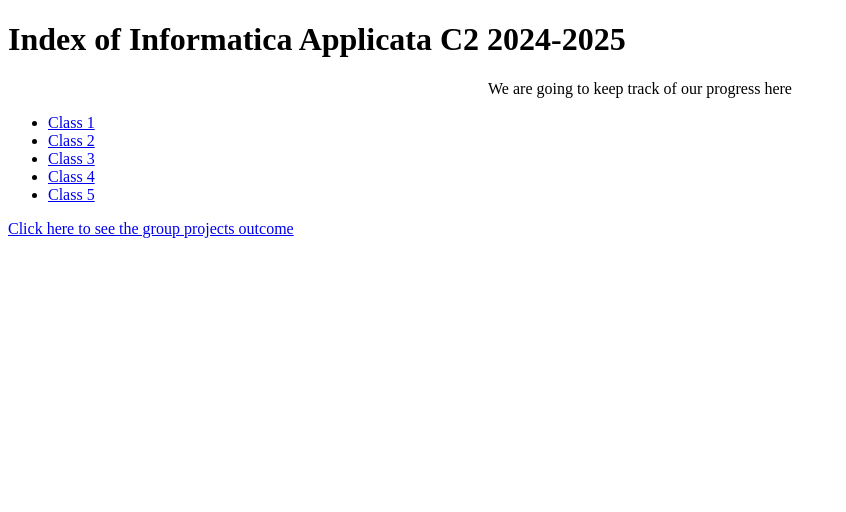
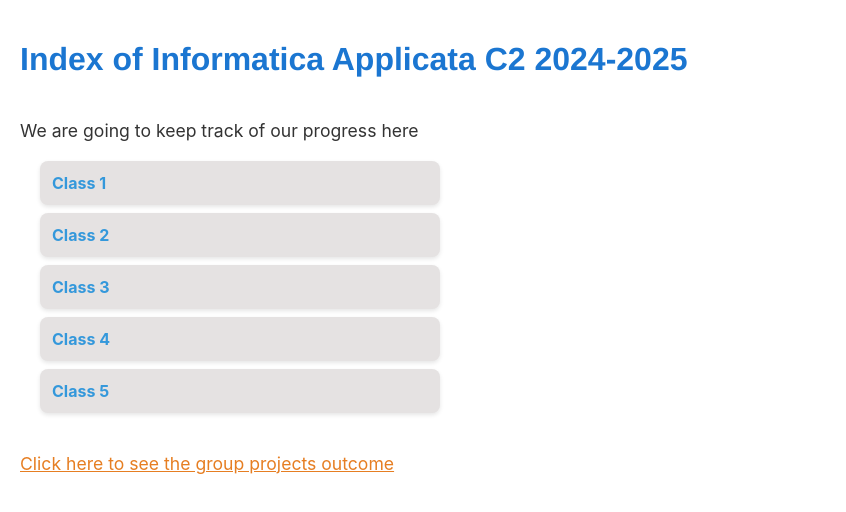
Before and after one commit to ViolaSbb/challenge-uno, a plain HTML site: page index/index.html in a window 1280 px wide. Shown: the whole page, without its empty margins (0-846 px from the left). Drawn offline with Linux system fonts and the light colour scheme.

Commit message:
Update index.html

```diff
--- a/index/index.html
+++ b/index/index.html
@@ -1,7 +1,7 @@
 <!--definiamo il tipo di pagina-->
 <!DOCTYPE html>
 <html lang="en">
-<!--La sezione head contiene tutte le informazioni utili per la gestione della pagina
+         <!--La sezione head contiene tutte le informazioni utili per la gestione della pagina
          • Titolo della pagina (visualizzabile nella barra del browser) ‹title›.‹/title›
          • Collegamento ai fogli di stile (vedremo dettagli in seguito) ‹link›.‹/link>
          • Metadati (cioè informazioni aggiuntive) <meta›...‹/meta>
@@ -9,6 +9,68 @@
          -->
 <head>
          <title> Index of Informatica Applicata Sezione C2 2025F2026 </title>
+         <style>
+                  body {
+                  margin: 0;
+                  padding: 0;
+                  font-family: Inter, Roboto, sans-serif;
+                  color: #333;
+                  text-align: left;
+                  }
+
+                  h1 {
+                  padding: 20px 20px;
+                  font-family: Helvetica, Arial, Roboto, sans-serif;
+                  color: #1b76d1;
+                  }
+
+                  p {
+                  margin: 20px 20px;
+                  font-size: 1.1em;
+                  }
+
+                  ul {
+                  list-style-type: none;
+                  padding: 0 20px;
+                  max-width: 400px;
+                  margin: 0 0 40px 20px;
+                  }
+
+                  ul li {
+                  background: #e5e2e2;
+                  margin: 8px 0;
+                  padding: 12px;
+                  border-radius: 8px;
+                  box-shadow: 0 2px 4px rgba(0,0,0,0.1);
+                  }
+
+                  ul li:hover {
+                  background-color: #b1b0b0;
+                  }
+
+                  ul li a {
+                  text-decoration: none;
+                  color: #3498db;
+                  font-weight: bold;
+                  transition: color 0.2s;
+                  }
+
+                  ul li a:hover {
+                  color: #1d6fa5;
+                  }
+
+                  a[href*="group-projects"] {
+                  display: block;
+                  text-align: left;
+                  font-size: 1.1em;
+                  margin: 0 20px 40px 20px;
+                  color: #e67e22;
+                  }
+
+                  a[href*="group-projects"]:hover {
+                  color: #c55d0f;
+                  }
+         </style>
 </head>
 <!-- La sezione body contiene la descrizione degli elementi da visualizzare
 nella pagina web e le loro caratteristiche
@@ -20,7 +82,7 @@ nella pagina web e le loro caratteristiche
 <!-- <p›..‹/p› crea un paragrafo di testo (con spaziatura prima e dopo)
 • ‹/br> indica semplicemente di creare una nuova linea ("a capo")-->
 
-         <p align="center">We are going to keep track of our progress here</p>
+         <p>We are going to keep track of our progress here</p>
 
 <ul>
          <li><a href="lezione1/lezione1.html">Class 1</a></li>
```
